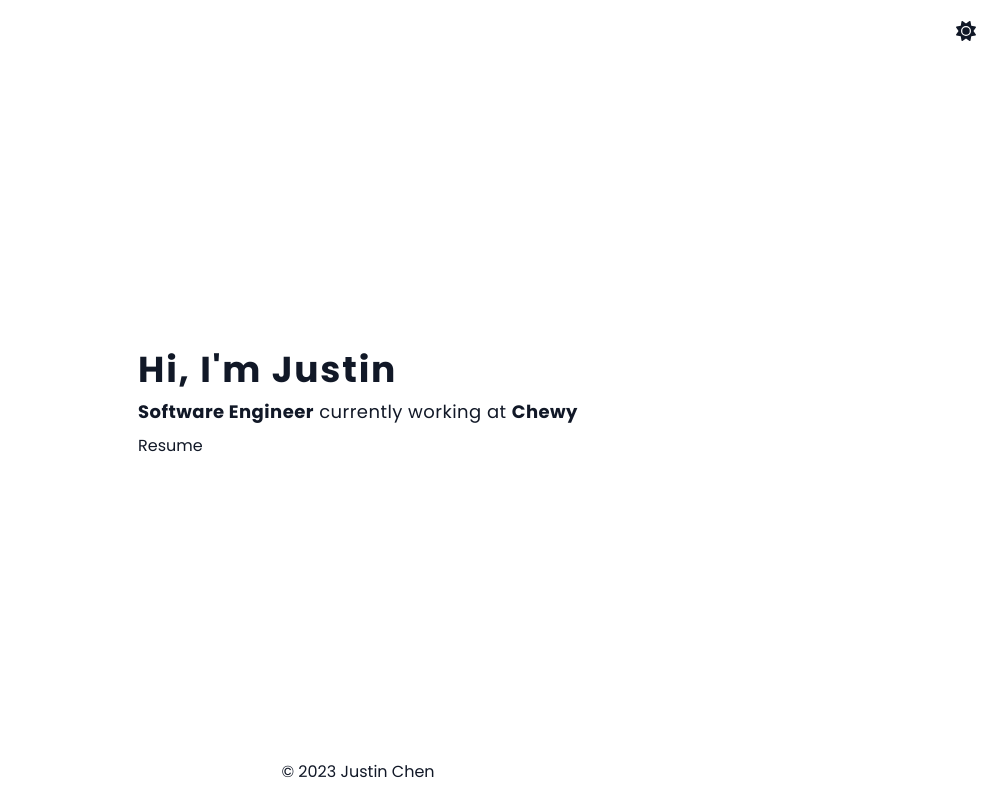
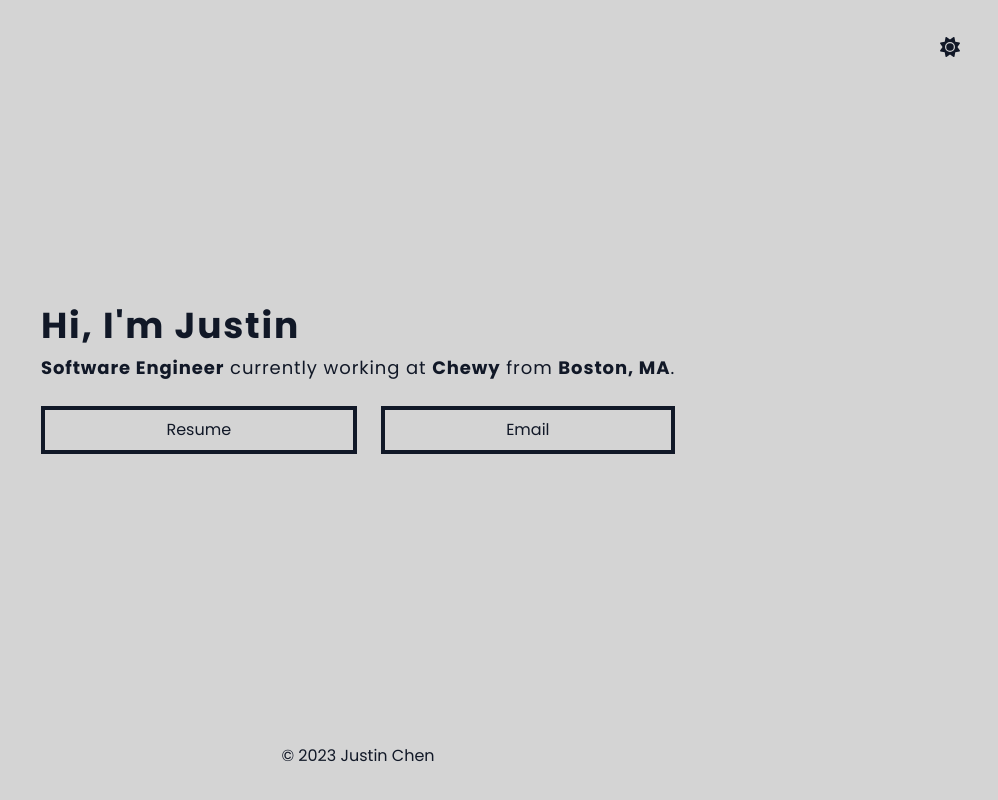
Before and after one commit to chen-justin/jc-website, a Next.js app: page / in a window 1280 px wide. Shown: the whole page, without its empty margins (282-1280 px from the left). Built offline with nearby package versions, Linux system fonts and the light colour scheme.

Commit message:
tweaking colors, transitions, overall look and feel

```diff
--- a/app/components/nav.tsx
+++ b/app/components/nav.tsx
@@ -25,9 +25,9 @@ export default function Nav() {
               <>
                 <FontAwesomeIcon
                   className="fa-lg"
-                  icon={theme == "dark" ? faMoon : faSun}
+                  icon={currentTheme == "dark" ? faMoon : faSun}
                   title="Toggle Light/Dark Mode"
-                  aria-label={theme}
+                  aria-label={currentTheme}
                 />
               </>
             }
--- a/app/page.tsx
+++ b/app/page.tsx
@@ -6,23 +6,32 @@ import Nav from "./components/nav";
 export default function Home() {
   return (
     <ThemeProvider attribute="class">
-      <div className="flex min-h-screen flex-col p-4 bg-white text-gray-900 dark:bg-gray-900 dark:text-white">
+      <div className="transition ease-in-out duration-300 flex min-h-screen flex-col p-8 bg-neutral-300 text-gray-900 dark:bg-stone-900 dark:text-white">
         <Nav />
-        <main className="max-w-md mx-auto flex flex-col flex-grow justify-center md:max-w-2xl">
+        <main className="max-w-md mx-auto flex flex-col flex-grow justify-center md:max-w-2xl mb-8">
           <div className="flex flex-col flex-grow justify-center space-y-2">
             <h1 className="text-4xl font-bold tracking-wider">
               Hi, I&apos;m Justin
             </h1>
-            <p className="text-lg tracking-wide">
-              <b>Software Engineer</b> currently working at <b>Chewy</b>
+            <p className="text-lg tracking-wider">
+              <b>Software Engineer</b> currently working at <b>Chewy</b> from <b>Boston, MA</b>.
             </p>
+            <div className="flex flex-wrap py-4 space-x-6 justify-center">
               <a
+                className="p-2 text-center border border-gray-900 dark:border-white border-4 flex-grow"
                 target="_blank"
                 download="Justin-Chen_Resume.pdf"
                 href="https://chen-justin.github.io/resume/resume.pdf"
               >
                 Resume
               </a>
+              <a
+                className="p-2 text-center border border-gray-900 dark:border-white border-4 flex-grow"
+                href="mailto:chennickyjustin@gmail.com"
+              >
+                Email
+              </a>
+            </div>
           </div>
         </main>
         <Footer />
```
Lines whose indentation alone changed are shown as unchanged.
